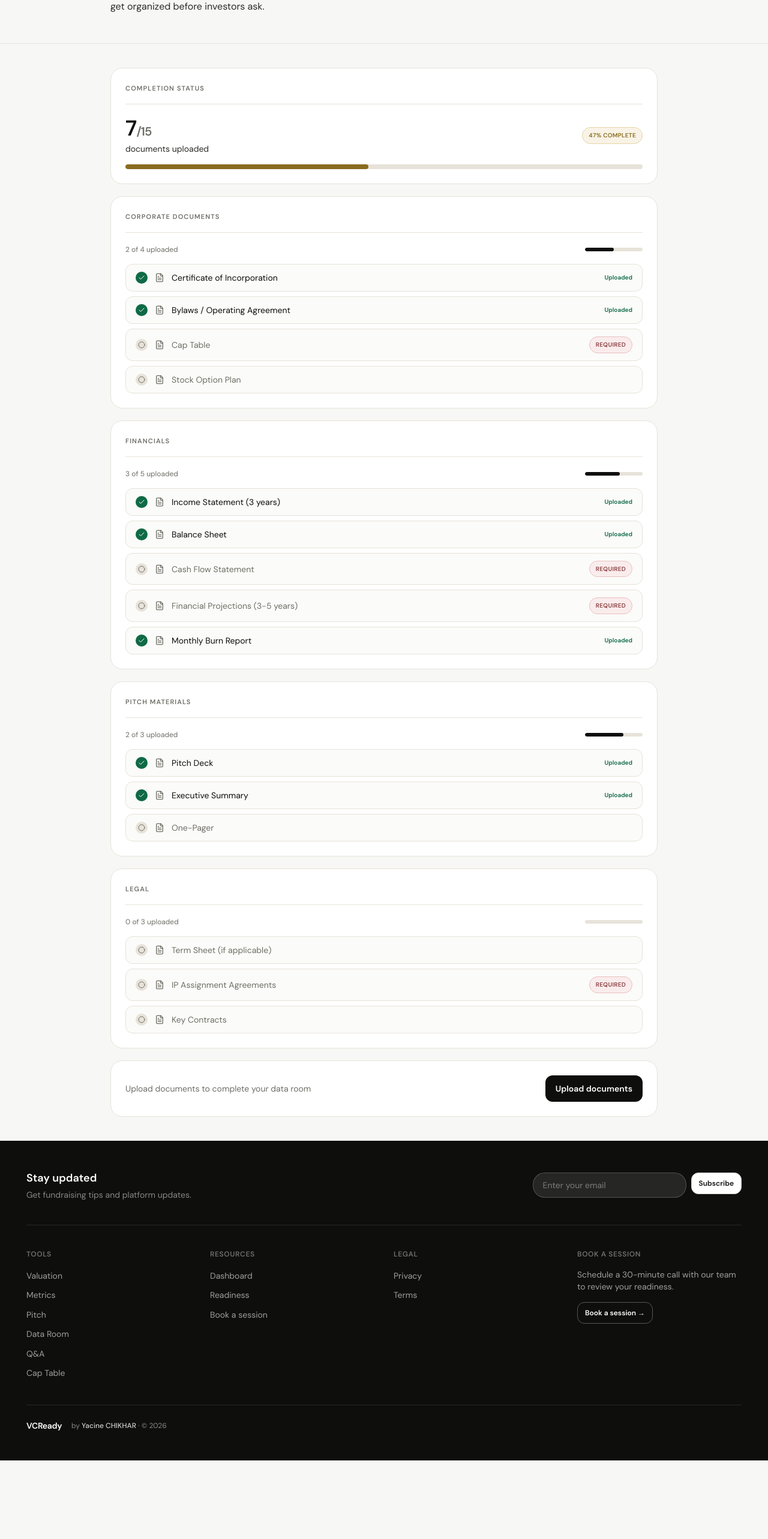
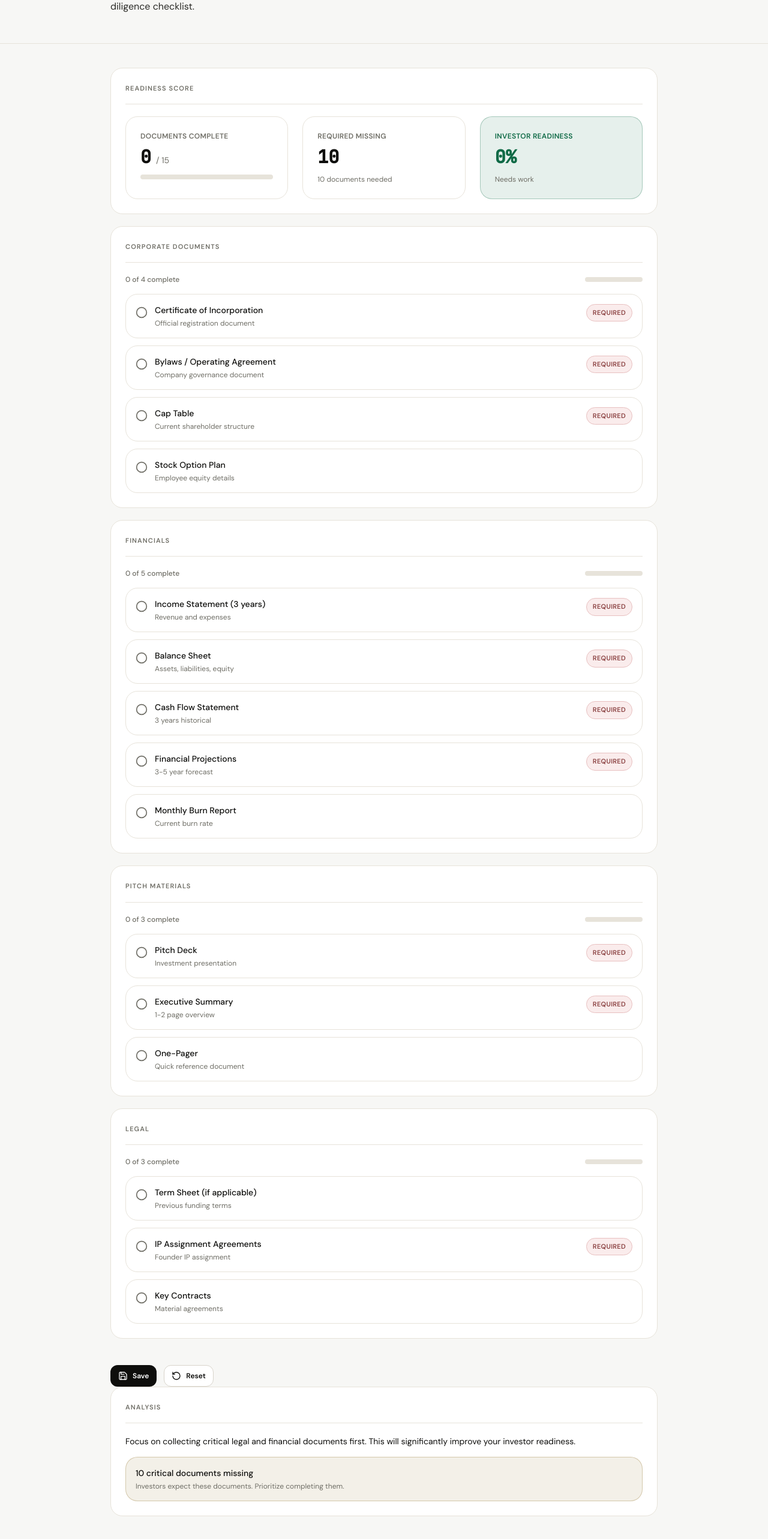
Before and after one commit to Yacine-88/Readyvc, a Next.js app: page /dataroom in a window 1280 px wide. Shown: the part 228-2794 px from the top of the page at 60% size. Before the commit the page ends 2663 px from the top, so only its background shows below. Built offline with nearby package versions, Linux system fonts and the light colour scheme.

Commit message:
feat: restore interactive Data Room functionality
Implement checklist, readiness scoring, progress tracking, save/reset, and i18n support

Co-authored-by: Yacine_CHIKHAR <74190073+Yacine-88@users.noreply.github.com>

```diff
--- a/app/dataroom/page.tsx
+++ b/app/dataroom/page.tsx
@@ -1,107 +1,215 @@
+"use client";
+
+import { useState, useEffect } from "react";
 import { Metadata } from "next";
 import { ToolPageLayout, ToolSection } from "@/components/tools/tool-page-layout";
 import { Button } from "@/components/ui/button";
 import { Badge } from "@/components/ui/badge";
 import { ProgressBar } from "@/components/ui/progress-bar";
-import { FileText, Check, Circle } from "lucide-react";
+import { useI18n } from "@/lib/i18n";
+import { CheckCircle2, Circle, RotateCcw, Save } from "lucide-react";
 
-export const metadata: Metadata = {
-  title: "Data Room Builder - VCReady",
-  description: "Know exactly what documents you need. Track completeness and get organized.",
-};
+interface Document {
+  id: string;
+  name: string;
+  description: string;
+  category: string;
+  required: boolean;
+  status: "missing" | "incomplete" | "complete"; // instead of boolean uploaded
+}
 
-const documentCategories = [
-  {
-    title: "Corporate Documents",
-    documents: [
-      { name: "Certificate of Incorporation", required: true, uploaded: true },
-      { name: "Bylaws / Operating Agreement", required: true, uploaded: true },
-      { name: "Cap Table", required: true, uploaded: false },
-      { name: "Stock Option Plan", required: false, uploaded: false },
-    ],
-  },
-  {
-    title: "Financials",
-    documents: [
-      { name: "Income Statement (3 years)", required: true, uploaded: true },
-      { name: "Balance Sheet", required: true, uploaded: true },
-      { name: "Cash Flow Statement", required: true, uploaded: false },
-      { name: "Financial Projections (3-5 years)", required: true, uploaded: false },
-      { name: "Monthly Burn Report", required: false, uploaded: true },
-    ],
-  },
-  {
-    title: "Pitch Materials",
-    documents: [
-      { name: "Pitch Deck", required: true, uploaded: true },
-      { name: "Executive Summary", required: true, uploaded: true },
-      { name: "One-Pager", required: false, uploaded: false },
-    ],
-  },
-  {
-    title: "Legal",
-    documents: [
-      { name: "Term Sheet (if applicable)", required: false, uploaded: false },
-      { name: "IP Assignment Agreements", required: true, uploaded: false },
-      { name: "Key Contracts", required: false, uploaded: false },
-    ],
-  },
+const INITIAL_DOCUMENTS: Document[] = [
+  // Corporate Documents
+  { id: "corp_1", name: "Certificate of Incorporation", description: "Official registration document", category: "Corporate Documents", required: true, status: "missing" },
+  { id: "corp_2", name: "Bylaws / Operating Agreement", description: "Company governance document", category: "Corporate Documents", required: true, status: "missing" },
+  { id: "corp_3", name: "Cap Table", description: "Current shareholder structure", category: "Corporate Documents", required: true, status: "missing" },
+  { id: "corp_4", name: "Stock Option Plan", description: "Employee equity details", category: "Corporate Documents", required: false, status: "missing" },
+
+  // Financials
+  { id: "fin_1", name: "Income Statement (3 years)", description: "Revenue and expenses", category: "Financials", required: true, status: "missing" },
+  { id: "fin_2", name: "Balance Sheet", description: "Assets, liabilities, equity", category: "Financials", required: true, status: "missing" },
+  { id: "fin_3", name: "Cash Flow Statement", description: "3 years historical", category: "Financials", required: true, status: "missing" },
+  { id: "fin_4", name: "Financial Projections", description: "3-5 year forecast", category: "Financials", required: true, status: "missing" },
+  { id: "fin_5", name: "Monthly Burn Report", description: "Current burn rate", category: "Financials", required: false, status: "missing" },
+
+  // Pitch Materials
+  { id: "pitch_1", name: "Pitch Deck", description: "Investment presentation", category: "Pitch Materials", required: true, status: "missing" },
+  { id: "pitch_2", name: "Executive Summary", description: "1-2 page overview", category: "Pitch Materials", required: true, status: "missing" },
+  { id: "pitch_3", name: "One-Pager", description: "Quick reference document", category: "Pitch Materials", required: false, status: "missing" },
+
+  // Legal
+  { id: "legal_1", name: "Term Sheet (if applicable)", description: "Previous funding terms", category: "Legal", required: false, status: "missing" },
+  { id: "legal_2", name: "IP Assignment Agreements", description: "Founder IP assignment", category: "Legal", required: true, status: "missing" },
+  { id: "legal_3", name: "Key Contracts", description: "Material agreements", category: "Legal", required: false, status: "missing" },
 ];
 
 export default function DataRoomPage() {
-  const totalDocs = documentCategories.flatMap((c) => c.documents).length;
-  const uploadedDocs = documentCategories
-    .flatMap((c) => c.documents)
-    .filter((d) => d.uploaded).length;
-  const completionRate = Math.round((uploadedDocs / totalDocs) * 100);
+  const { t } = useI18n();
+  const [documents, setDocuments] = useState<Document[]>(INITIAL_DOCUMENTS);
+  const [saved, setSaved] = useState(false);
+
+  // Load saved data on mount
+  useEffect(() => {
+    const saved = localStorage.getItem("dataroom_documents");
+    if (saved) {
+      setDocuments(JSON.parse(saved));
+    }
+  }, []);
+
+  // Calculate stats
+  const categories = Array.from(new Set(documents.map((d) => d.category)));
+  const completeCount = documents.filter((d) => d.status === "complete").length;
+  const incompleteCount = documents.filter((d) => d.status === "incomplete").length;
+  const requiredCount = documents.filter((d) => d.required && d.status !== "complete").length;
+  const totalDocs = documents.length;
+  const completionRate = Math.round((completeCount / totalDocs) * 100);
+
+  // Calculate readiness score (0-100)
+  const requiredComplete = documents.filter((d) => d.required && d.status === "complete").length;
+  const requiredTotal = documents.filter((d) => d.required).length;
+  const readinessScore = requiredTotal > 0 ? Math.round((requiredComplete / requiredTotal) * 100) : 0;
+
+  const toggleDocument = (id: string) => {
+    setDocuments(
+      documents.map((doc) => {
+        if (doc.id === id) {
+          const newStatus = doc.status === "complete" ? "missing" : "complete";
+          return { ...doc, status: newStatus };
+        }
+        return doc;
+      })
+    );
+  };
+
+  const saveResults = () => {
+    localStorage.setItem("dataroom_documents", JSON.stringify(documents));
+    localStorage.setItem(
+      "dataroom_results",
+      JSON.stringify({
+        timestamp: new Date().toISOString(),
+        completionRate,
+        readinessScore,
+        complete: completeCount,
+        incomplete: incompleteCount,
+        total: totalDocs,
+      })
+    );
+    setSaved(true);
+    setTimeout(() => setSaved(false), 2000);
+  };
+
+  const resetAll = () => {
+    if (confirm("Reset all documents? This cannot be undone.")) {
+      setDocuments(INITIAL_DOCUMENTS);
+      localStorage.removeItem("dataroom_documents");
+      localStorage.removeItem("dataroom_results");
+    }
+  };
 
   return (
     <ToolPageLayout
-      kicker="Data Room Builder"
-      title="Get organized before due diligence."
-      description="Know exactly what documents you need. Track completeness and get organized before investors ask."
+      kicker={t("tool.dataroom.kicker") || "Data Room"}
+      title={t("tool.dataroom.title") || "Are you ready for due diligence?"}
+      description={t("tool.dataroom.desc") || "Track your data room completeness and investor readiness."}
     >
-      {/* Progress Overview */}
-      <ToolSection title="Completion Status">
-        <div className="flex items-center justify-between gap-6 mb-4">
-          <div>
-            <p className="text-4xl font-extrabold tracking-tight mb-1">
-              {uploadedDocs}<span className="text-muted text-xl">/{totalDocs}</span>
+      {/* Score Panel */}
+      <ToolSection title={t("dataroom.readiness_score") || "Readiness Score"}>
+        <div className="grid md:grid-cols-3 gap-6">
+          <div className="bg-card border border-border rounded-lg p-6">
+            <p className="text-xs font-semibold text-muted uppercase tracking-wide mb-2">
+              {t("dataroom.documents_complete") || "Documents Complete"}
             </p>
-            <p className="text-sm text-ink-secondary">documents uploaded</p>
+            <div className="flex items-baseline gap-2 mb-3">
+              <span className="text-3xl font-mono font-bold text-foreground">{completeCount}</span>
+              <span className="text-sm text-muted">/ {totalDocs}</span>
+            </div>
+            <ProgressBar value={completionRate} />
           </div>
-          <Badge variant={completionRate >= 70 ? "success" : completionRate >= 40 ? "warning" : "danger"}>
-            {completionRate}% complete
-          </Badge>
+
+          <div className="bg-card border border-border rounded-lg p-6">
+            <p className="text-xs font-semibold text-muted uppercase tracking-wide mb-2">
+              {t("dataroom.required_missing") || "Required Missing"}
+            </p>
+            <p className="text-3xl font-mono font-bold text-foreground mb-3">{requiredCount}</p>
+            <p className="text-xs text-muted">
+              {requiredCount === 0 ? "All required documents marked ✓" : `${requiredCount} documents needed`}
+            </p>
+          </div>
+
+          <div className="bg-accent/10 border border-accent/30 rounded-lg p-6">
+            <p className="text-xs font-semibold text-accent uppercase tracking-wide mb-2">
+              {t("dataroom.readiness") || "Investor Readiness"}
+            </p>
+            <p className="text-3xl font-mono font-bold text-accent mb-3">{readinessScore}%</p>
+            <p className="text-xs text-muted">
+              {readinessScore >= 80 ? "Excellent position" : readinessScore >= 60 ? "Good, room for improvement" : "Needs work"}
+            </p>
+          </div>
         </div>
-        <ProgressBar
-          value={completionRate}
-          status={completionRate >= 70 ? "good" : completionRate >= 40 ? "warning" : "danger"}
-        />
       </ToolSection>
 
-      {/* Document Categories */}
-      {documentCategories.map((category) => {
-        const catUploaded = category.documents.filter((d) => d.uploaded).length;
-        const catTotal = category.documents.length;
+      {/* Document Checklist */}
+      {categories.map((category) => {
+        const catDocs = documents.filter((d) => d.category === category);
+        const catComplete = catDocs.filter((d) => d.status === "complete").length;
 
         return (
-          <ToolSection key={category.title} title={category.title}>
-            <div className="flex items-center justify-between mb-4">
-              <p className="text-xs text-muted">
-                {catUploaded} of {catTotal} uploaded
+          <ToolSection key={category} title={category}>
+            <div className="mb-4 flex items-center justify-between">
+              <p className="text-xs text-muted font-medium">
+                {catComplete} of {catDocs.length} complete
               </p>
               <ProgressBar
-                value={catUploaded}
-                max={catTotal}
-                status={catUploaded === catTotal ? "good" : "neutral"}
+                value={Math.round((catComplete / catDocs.length) * 100)}
                 className="w-24"
-                size="sm"
               />
             </div>
-            <div className="space-y-2">
-              {category.documents.map((doc) => (
-                <DocumentRow key={doc.name} {...doc} />
+            <div className="space-y-3">
+              {catDocs.map((doc) => (
+                <div
+                  key={doc.id}
+                  onClick={() => toggleDocument(doc.id)}
+                  className={`flex items-start gap-3 p-4 rounded-lg border cursor-pointer transition-all ${
+                    doc.status === "complete"
+                      ? "bg-success/5 border-success/30"
+                      : "bg-card border-border hover:border-muted"
+                  }`}
+                >
+                  {/* Checkbox */}
+                  <div className="flex-shrink-0 mt-1">
+                    {doc.status === "complete" ? (
+                      <CheckCircle2 className="w-5 h-5 text-success" />
+                    ) : (
+                      <Circle className="w-5 h-5 text-muted" />
+                    )}
+                  </div>
+
+                  {/* Content */}
+                  <div className="flex-1 min-w-0">
+                    <p
+                      className={`text-sm font-medium transition-all ${
+                        doc.status === "complete"
+                          ? "line-through text-muted"
+                          : "text-foreground"
+                      }`}
+                    >
+                      {doc.name}
+                    </p>
+                    <p className="text-xs text-muted mt-1">{doc.description}</p>
+                  </div>
+
+                  {/* Badge */}
+                  {doc.required && doc.status !== "complete" && (
+                    <Badge variant="danger" className="text-[11px] flex-shrink-0">
+                      {t("dataroom.required") || "Required"}
+                    </Badge>
+                  )}
+                  {doc.status === "complete" && (
+                    <span className="text-[11px] font-semibold text-success flex-shrink-0">
+                      {t("dataroom.marked") || "Marked"}
+                    </span>
+                  )}
+                </div>
               ))}
             </div>
           </ToolSection>
@@ -109,50 +217,48 @@ export default function DataRoomPage() {
       })}
 
       {/* Actions */}
-      <div className="flex items-center justify-between bg-card border border-border rounded-[var(--radius-lg)] p-6">
-        <p className="text-sm text-muted">
-          Upload documents to complete your data room
-        </p>
-        <Button>Upload documents</Button>
+      <div className="flex items-center gap-3 pt-6">
+        <Button
+          onClick={saveResults}
+          className="flex items-center gap-2 bg-accent text-white hover:bg-accent/90"
+          size="sm"
+        >
+          <Save className="w-4 h-4" />
+          {saved ? "Saved!" : (t("common.save") || "Save Results")}
+        </Button>
+        <Button
+          onClick={resetAll}
+          variant="secondary"
+          className="flex items-center gap-2 border-border"
+          size="sm"
+        >
+          <RotateCcw className="w-4 h-4" />
+          {t("common.reset") || "Reset"}
+        </Button>
       </div>
+
+      {/* Interpretation */}
+      <ToolSection title={t("dataroom.analysis") || "Analysis"}>
+        <div className="space-y-4">
+          <p className="text-sm text-foreground">
+            {readinessScore >= 80
+              ? "You have strong document coverage. Your data room is well-organized for investor meetings."
+              : readinessScore >= 60
+              ? "Good progress. Complete the remaining required documents to strengthen your position."
+              : "Focus on collecting critical legal and financial documents first. This will significantly improve your investor readiness."}
+          </p>
+          {requiredCount > 0 && (
+            <div className="bg-warning/10 border border-warning/30 rounded-lg p-4">
+              <p className="text-sm font-medium text-foreground mb-1">
+                {requiredCount} critical document{requiredCount === 1 ? "" : "s"} missing
+              </p>
+              <p className="text-xs text-muted">
+                Investors expect these documents. Prioritize completing them.
+              </p>
+            </div>
+          )}
+        </div>
+      </ToolSection>
     </ToolPageLayout>
   );
 }
-
-function DocumentRow({
-  name,
-  required,
-  uploaded,
-}: {
-  name: string;
-  required: boolean;
-  uploaded: boolean;
-}) {
-  return (
-    <div className="flex items-center gap-3 bg-soft border border-border rounded-[var(--radius-sm)] px-4 py-3">
-      <span
-        className={`w-5 h-5 rounded-full flex items-center justify-center ${
-          uploaded ? "bg-success text-white" : "bg-border"
-        }`}
-      >
-        {uploaded ? (
-          <Check className="w-3 h-3" />
-        ) : (
-          <Circle className="w-3 h-3 text-muted" />
-        )}
-      </span>
-      <FileText className="w-4 h-4 text-muted" />
-      <span className={`text-sm flex-1 ${uploaded ? "text-ink" : "text-muted"}`}>
-        {name}
-      </span>
-      {required && !uploaded && (
-        <Badge variant="danger" className="text-[9px]">
-          Required
-        </Badge>
-      )}
-      {uploaded && (
-        <span className="text-[10px] text-success font-semibold">Uploaded</span>
-      )}
-    </div>
-  );
-}
--- a/lib/i18n.tsx
+++ b/lib/i18n.tsx
@@ -47,8 +47,18 @@ const translations = {
     "tool.metrics.desc": "Track and benchmark your key metrics against industry standards and investor expectations.",
     "tool.pitch.title": "Pitch Builder",
     "tool.pitch.desc": "Structure your pitch with proven frameworks and get feedback on positioning.",
+    "tool.dataroom.kicker": "Data Room",
     "tool.dataroom.title": "Data Room Checklist",
     "tool.dataroom.desc": "Ensure your data room is complete with our comprehensive due diligence checklist.",
+    "dataroom.readiness_score": "Readiness Score",
+    "dataroom.documents_complete": "Documents Complete",
+    "dataroom.required_missing": "Required Missing",
+    "dataroom.readiness": "Investor Readiness",
+    "dataroom.required": "Required",
+    "dataroom.marked": "Marked",
+    "dataroom.analysis": "Analysis",
+    "common.save": "Save Results",
+    "common.reset": "Reset",
     "tool.qa.title": "Investor Q&A Prep",
     "tool.qa.desc": "Prepare for tough investor questions with common questions and suggested answers.",
     "tool.readiness.title": "Readiness Score",
@@ -315,6 +325,15 @@ const translations = {
     "tool.pitch.desc": "Structurez votre pitch avec des frameworks eprouves et obtenez des retours sur votre positionnement.",
     "tool.dataroom.title": "Checklist Data Room",
     "tool.dataroom.desc": "Assurez-vous que votre data room est complete avec notre checklist exhaustive de due diligence.",
+    "dataroom.readiness_score": "Score de Maturite",
+    "dataroom.documents_complete": "Documents Complets",
+    "dataroom.required_missing": "Elements Requis Manquants",
+    "dataroom.readiness": "Maturite Investisseurs",
+    "dataroom.required": "Requis",
+    "dataroom.marked": "Marque",
+    "dataroom.analysis": "Analyse",
+    "common.save": "Enregistrer",
+    "common.reset": "Reinitialiser",
     "tool.qa.title": "Preparation Q&R Investisseur",
     "tool.qa.desc": "Preparez-vous aux questions difficiles avec les questions frequentes et reponses suggerees.",
     "tool.readiness.title": "Score de maturite",
```
